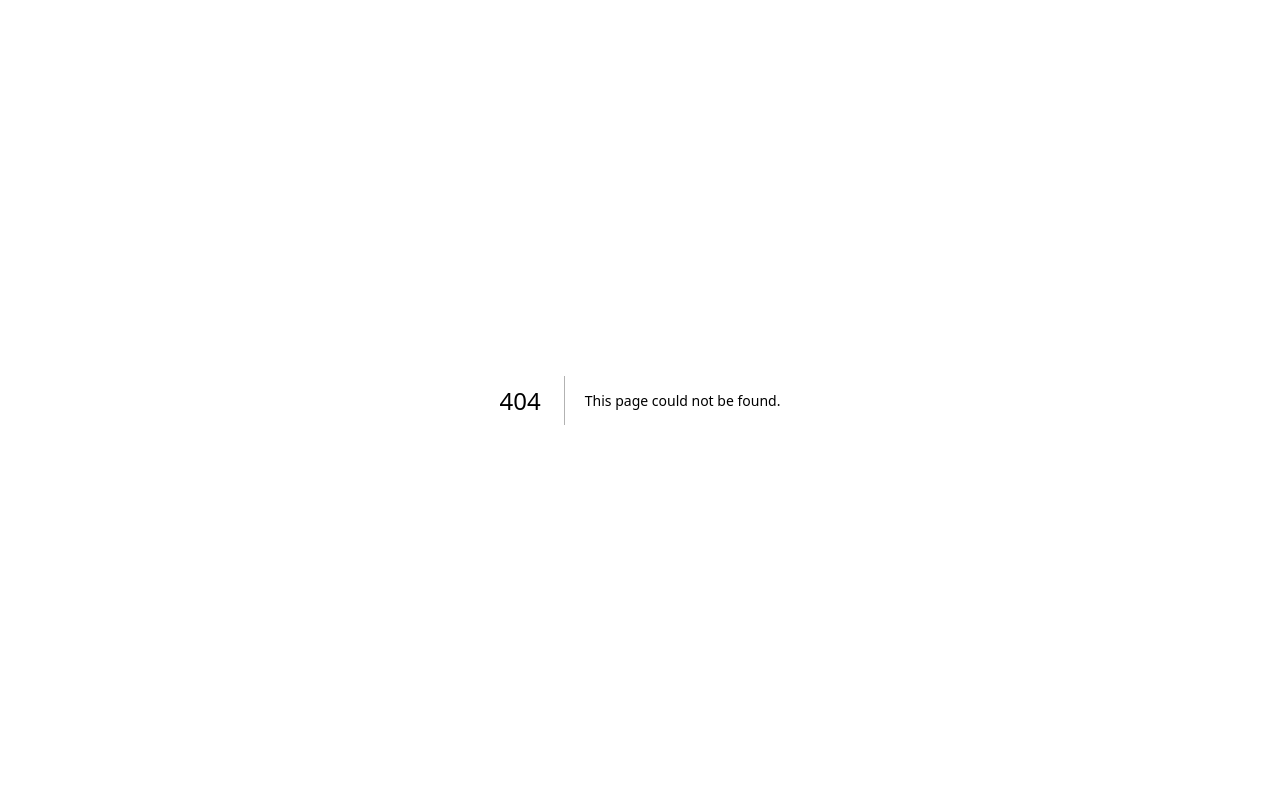
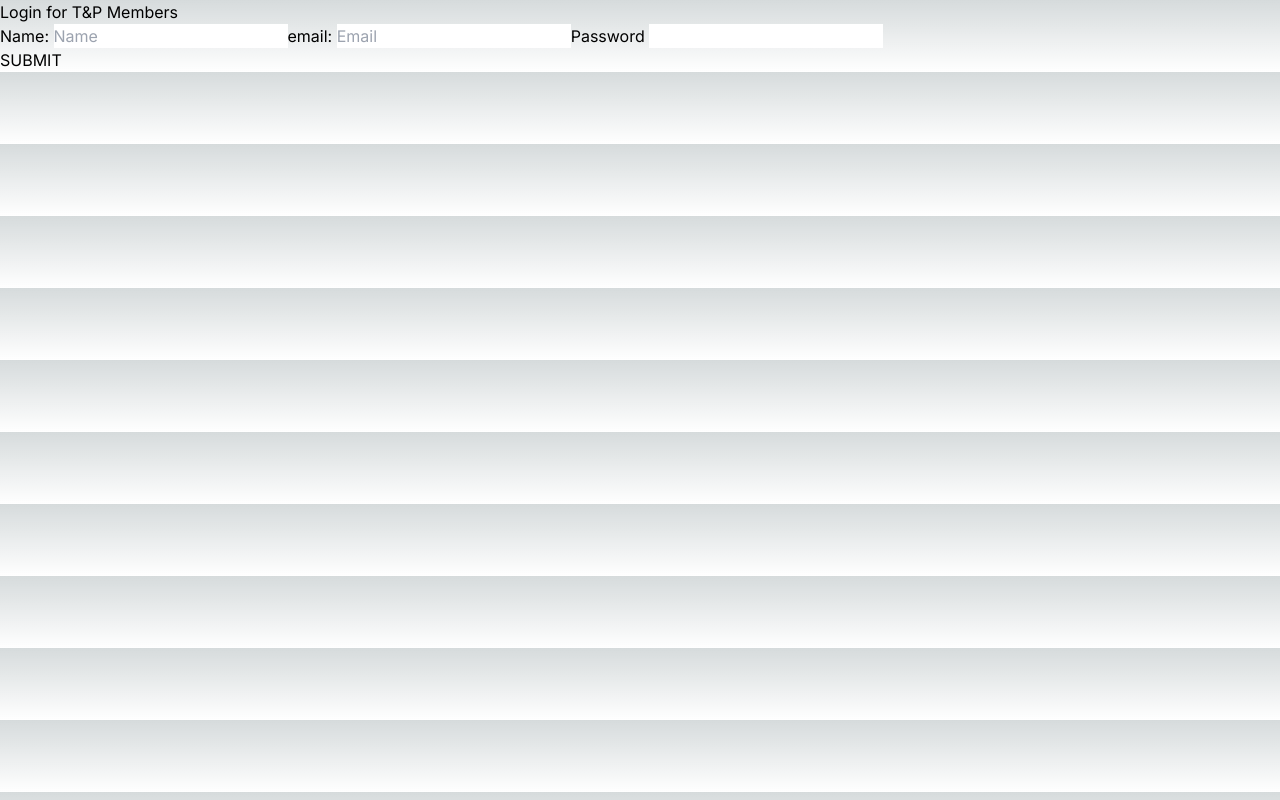
Before and after one commit to winterHack123/PS6-Code_Node, a Next.js app: page /TandP_Login in a window 1280 px wide. Before the commit this address had no page. Built offline with nearby package versions, Linux system fonts and the light colour scheme.

Commit message:
initial fontend

```diff
--- a/src/app/Home/Signup/page.js
+++ b/src/app/Home/Signup/page.js
@@ -1,10 +1,16 @@
+import LINK from "next/link"
 const page = () => {
   return (
-    <div><form action="">
+    <div>
+      <h1>SIGN UP FOR STUDENTS</h1>
+      <form action="">
         Name: <input type="text" placeholder="Name" />
         email: <input type="text" placeholder="Email" />
-        Password <input type="password" name="" id="pass" />
+        Password <input type="password" name="" id="pass" /><br></br>
+
+        <LINK href="/Home/Login" ><button>SUBMIT</button></LINK>
     </form></div>
+
   )
 }
 
--- /dev/null
+++ b/src/app/TandP_Login/page.js
@@ -0,0 +1,14 @@
+import Link from "next/link"
+const page = () => {
+    return (
+      <div><form action="">
+        <h1>Login for T&P Members</h1>
+          Name: <input type="text" placeholder="Name" />
+          email: <input type="text" placeholder="Email" />
+          Password <input type="password" name="" id="pass" /><br></br>
+          <Link href=""><button>SUBMIT</button></Link>
+      </form></div>
+    )
+  }
+
+  export default page
--- a/src/app/page.js
+++ b/src/app/page.js
@@ -3,9 +3,10 @@ import Link from "next/link"
 const page = () => {
   return (
     <div><h1>NIT Community</h1>
-    <Link href=""><button>T&P</button></Link><br></br>
+    <Link href="TandP_Login"><button>T&P</button></Link><br></br>
    <Link href="Home"><button>Students</button></Link>
     </div>
+
   )
 }
 
```
